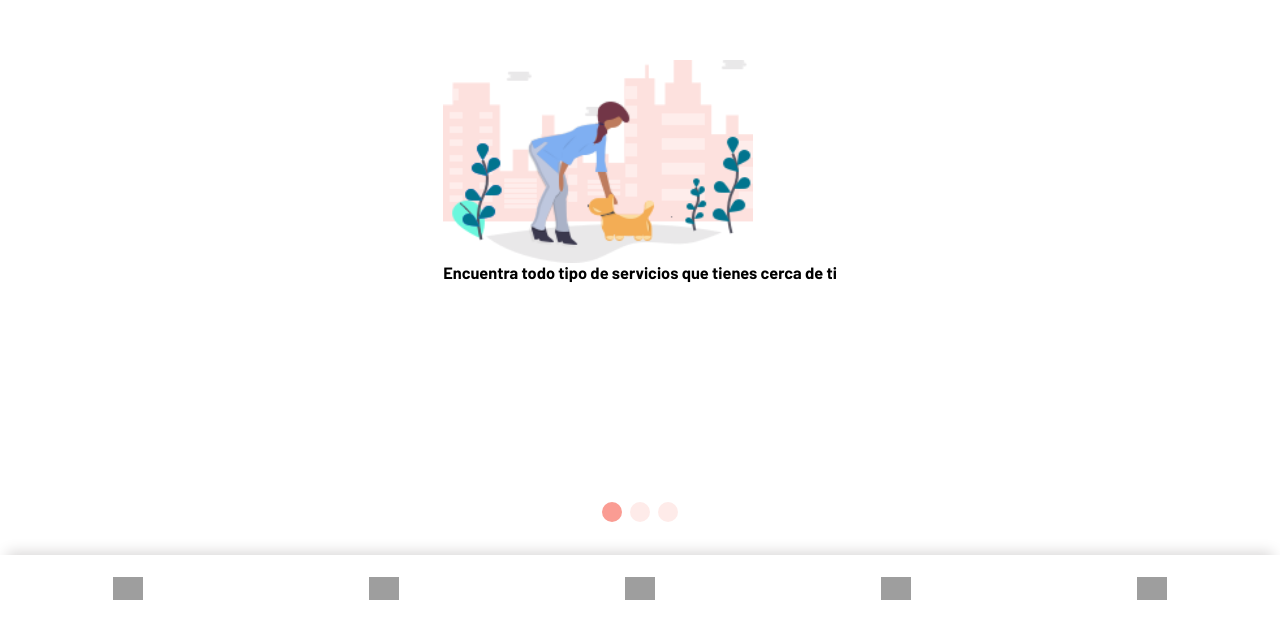
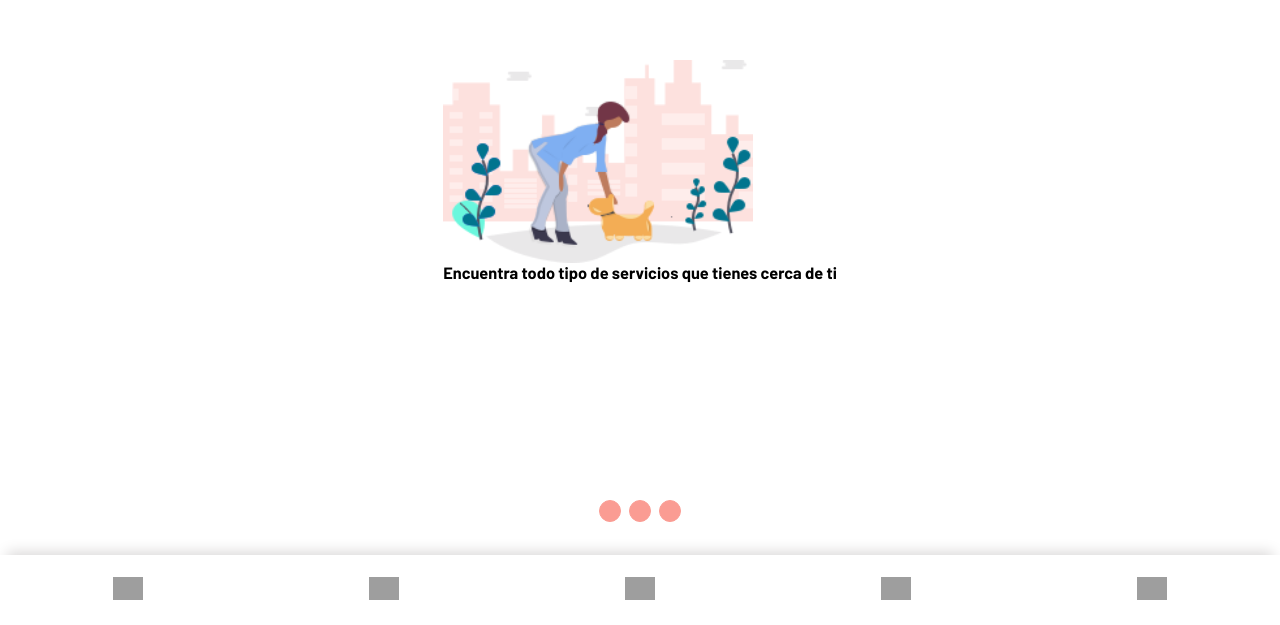
Before and after one commit to Corocottax/proyecto-final-react, a React (Create React App) app: page / in a window 1280 px wide. Shown: the part 193-818 px from the top of the page. Built offline with nearby package versions, Linux system fonts and the light colour scheme; no server answers; grey boxes are pictures that could not be loaded.

Commit message:
botones slider

```diff
--- a/src/pages/Home/Home.jsx
+++ b/src/pages/Home/Home.jsx
@@ -100,7 +100,7 @@ const Home = () => {
 
     <div className='div-novedades'>
 
-    {noticias.length && noticias.map((noticia, index) => {
+    {noticias && noticias.map((noticia, index) => {
 
       return (
 
--- a/src/pages/Home/Home.scss
+++ b/src/pages/Home/Home.scss
@@ -4,54 +4,6 @@
     flex-wrap: wrap;
     justify-content: space-around;
     align-items: center;
-
-}
-
-.img-tarjeta {
-
-    width: 25% !important;
-    height: 70% !important;
-    margin: 20px;
-
-}
-
-.tarjeta {
-
-    display: flex;
-    width: 90%;
-    height: 100px;
-    border-radius: 5px;
-    background-color: #bdd2d6;
-    justify-content: space-between;
-    -webkit-box-shadow: 0px 4px 10px 0px rgb(1 116 142), 10px 5px 15px 5px rgba(0,0,0,0);
-    box-shadow: 0px 4px 10px 0px rgb(1 116 142), 10px 5px 15px 5px rgba(0,0,0,0);
-
-}
-
-.info-tarjeta {
-
-    display: flex;
-    flex-direction: column;
-    align-content: space-around;
-    margin: 20px;
-
-    .title-tarjeta {
-
-        height: auto;
-        text-align: left;
-        margin-bottom: 10px;
-        color: rgb(1 116 142);
-
-    }
-
-    .p-tarjeta {
-
-        width: 100%;
-        height: auto;
-        text-align: left;
-
-    }
-
 
 }
 
@@ -99,12 +51,67 @@
     width: 100vw;
     margin-top: 30px;
 
+    .swiper-slide {
+
+        display: flex;
+        justify-content: center;
+
+    }
+
+    .img-tarjeta {
+
+        width: 25% !important;
+        height: 70% !important;
+        margin: 20px;
+
+    }
+
+    .tarjeta {
+
+        display: flex;
+        width: 90%;
+        height: 100px;
+        border-radius: 5px;
+        background-color: #bdd2d6;
+        justify-content: space-between;
+        -webkit-box-shadow: 0px 4px 10px 0px rgb(1 116 142), 10px 5px 15px 5px rgba(0,0,0,0);
+        box-shadow: 0px 4px 10px 0px rgb(1 116 142), 10px 5px 15px 5px rgba(0,0,0,0);
+
+    }
+
+    .info-tarjeta {
+
+        display: flex;
+        flex-direction: column;
+        align-content: space-around;
+        margin: 20px;
+
+        .title-tarjeta {
+
+            height: auto;
+            text-align: left;
+            margin-bottom: 10px;
+            color: rgb(1 116 142);
+
+        }
+
+        .p-tarjeta {
+
+            width: 100%;
+            height: auto;
+            text-align: left;
+
+        }
+
+
+    }
+
 }
 
 .swiper {
 
     width: 100vw;
-    height: 200px;
+    height: 150px;
 
 }
 
@@ -142,3 +149,22 @@
     }
 
 }
+
+.swiper-pagination-bullet {
+
+    width: 10px;
+    height: 10px;
+    text-align: center;
+    line-height: 20px;
+    font-size: 12px;
+    border: solid 1px rgb(250 156 147)!important;
+    opacity: 1;
+    background: #fff!important;
+
+  }
+
+  .swiper-pagination-bullet-active {
+
+    background: rgb(250 156 147)!important;
+
+  }
```
